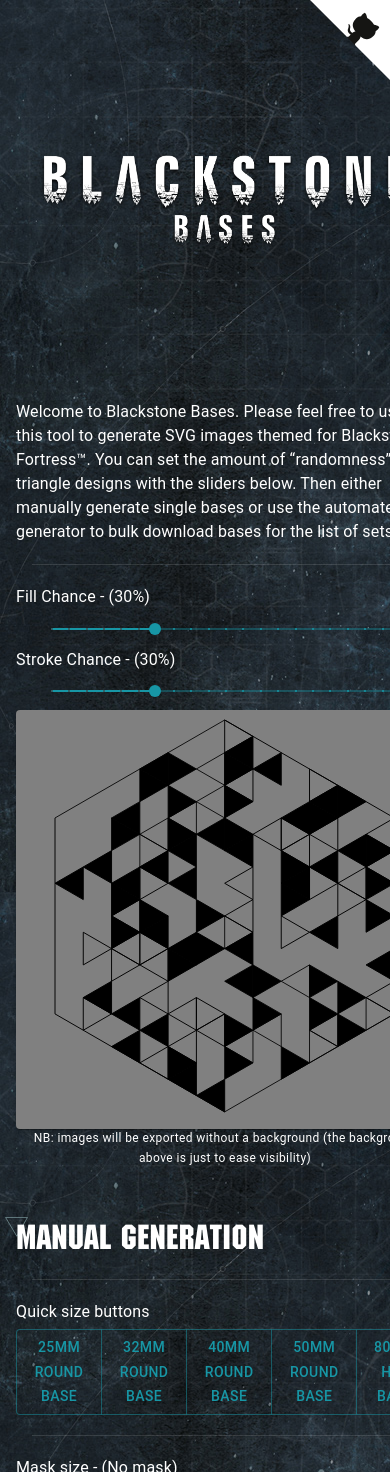
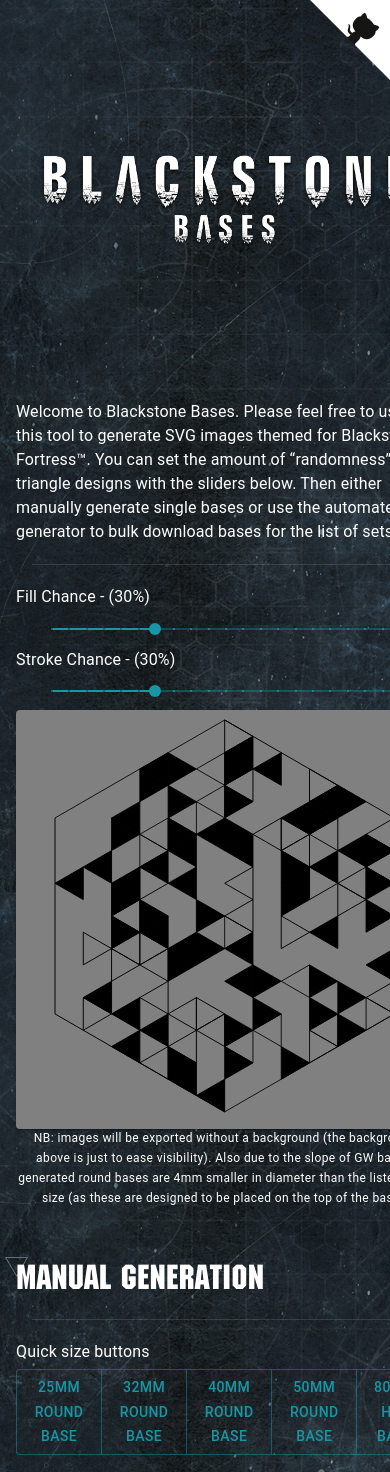
Before and after one commit to haxxxton/blackstonebases, a React (Create React App) app: page / in a window 390 px wide. Shown: the top 1472 px of the page. Built offline with nearby package versions, Linux system fonts and the light colour scheme.

Commit message:
update mobile viewport meta tag, reduce round base sizes by 4mm

```diff
--- a/public/index.html
+++ b/public/index.html
@@ -15,6 +15,7 @@
 	<meta property="og:description" content="Generate randomised bases themed for Blackstone Fortress">
 	<meta property="og:type" content="website">
 	<meta property="og:image" content="https://blackstonebases.netlify.app/share.jpg">
+	<meta name="viewport" content="width=device-width, initial-scale=0.86, maximum-scale=5.0, minimum-scale=0.86" />
     <link rel="apple-touch-icon" href="%PUBLIC_URL%/logo192.png" />
     <!--
 		manifest.json provides metadata used when your web app is installed on a
--- a/src/App.js
+++ b/src/App.js
@@ -16,7 +16,7 @@ import React, { useCallback, useRef, useState } from 'react';
 import svgDownload from 'svg-file-downloader';
 
 import BasesTable from './BasesTable';
-import Form from './Form';
+import Form, { masks } from './Form';
 import headerImg from './images/blackstone-logo@2x.png';
 import TrianglePath, { toRadians } from './TrianglePath';
 
@@ -200,7 +200,7 @@ function App() {
 												triangleSize * trianglesPerTriangle * visualScale + 10
 											}
 											fill="#000"
-											r={mmToPx(12.5)}
+											r={mmToPx(12.5 - 2)}
 										/>
 									</clipPath>
 									<clipPath id="round32">
@@ -216,7 +216,7 @@ function App() {
 												triangleSize * trianglesPerTriangle * visualScale + 10
 											}
 											fill="#000"
-											r={mmToPx(16)}
+											r={mmToPx(16 - 2)}
 										/>
 									</clipPath>
 									<clipPath id="round40">
@@ -232,7 +232,7 @@ function App() {
 												triangleSize * trianglesPerTriangle * visualScale + 10
 											}
 											fill="#000"
-											r={mmToPx(20)}
+											r={mmToPx(20 - 2)}
 										/>
 									</clipPath>
 									<clipPath id="round50">
@@ -248,10 +248,26 @@ function App() {
 												triangleSize * trianglesPerTriangle * visualScale + 10
 											}
 											fill="#000"
-											r={mmToPx(25)}
+											r={mmToPx(25 - 2)}
 										/>
 									</clipPath>
 								</defs>
+								{clipPath && maskSize && (
+									<circle
+										cx={
+											triangleSize *
+												trianglesPerTriangle *
+												Math.sin(toRadians(60)) *
+												visualScale +
+											10
+										}
+										cy={triangleSize * trianglesPerTriangle * visualScale + 10}
+										fill="none"
+										r={mmToPx(masks[maskSize].size - 2)}
+										stroke="#000"
+										strokeWidth="0.5"
+									/>
+								)}
 								<g {...clipPath}>
 									<g
 										transform={`translate(${
@@ -320,7 +336,10 @@ function App() {
 					</Card>
 					<Typography align="center" component="p" variant="caption">
 						NB: images will be exported without a background (the background
-						above is just to ease visibility)
+						above is just to ease visibility). Also due to the slope of GW
+						bases, generated round bases are 4mm smaller in diameter than the
+						listed base size (as these are designed to be placed on the top of
+						the base).
 					</Typography>
 				</Grid>
 			</Grid>
--- a/src/Form.js
+++ b/src/Form.js
@@ -11,12 +11,12 @@ import {
 import PropTypes from 'prop-types';
 import React from 'react';
 
-const masks = [
+export const masks = [
 	{ label: 'No mask', value: 0 },
-	{ label: '25mm', value: 1 },
-	{ label: '32mm', value: 2 },
-	{ label: '40mm', value: 3 },
-	{ label: '50mm', value: 4 },
+	{ label: '25mm', value: 1, size: 25 / 2 },
+	{ label: '32mm', value: 2, size: 32 / 2 },
+	{ label: '40mm', value: 3, size: 40 / 2 },
+	{ label: '50mm', value: 4, size: 50 / 2 },
 ];
 
 const Form = ({
--- a/src/TrianglePath.js
+++ b/src/TrianglePath.js
@@ -45,16 +45,22 @@ const TrianglePath = ({
 	triangleSize,
 	fillChance,
 	strokeChance,
-}) => (
+}) => {
+	const styles = getStyles(fillChance, strokeChance);
+	if (styles.fill === 'none' && styles.stroke === void 0) {
+		return null;
+	}
+	return (
 		<path
 			d={pathString(triangleSize)}
-		{...getStyles(fillChance, strokeChance)}
+			{...styles}
 			strokeWidth="0.5"
 			transform={`translate(0, ${rowIndex * triangleSize}) scale(${
 				isFlipped ? -1 : 1
 			}, 1)`}
 		/>
 	);
+};
 
 TrianglePath.propTypes = {
 	rowIndex: PropTypes.number.isRequired,
```
Lines whose indentation alone changed are shown as unchanged.
